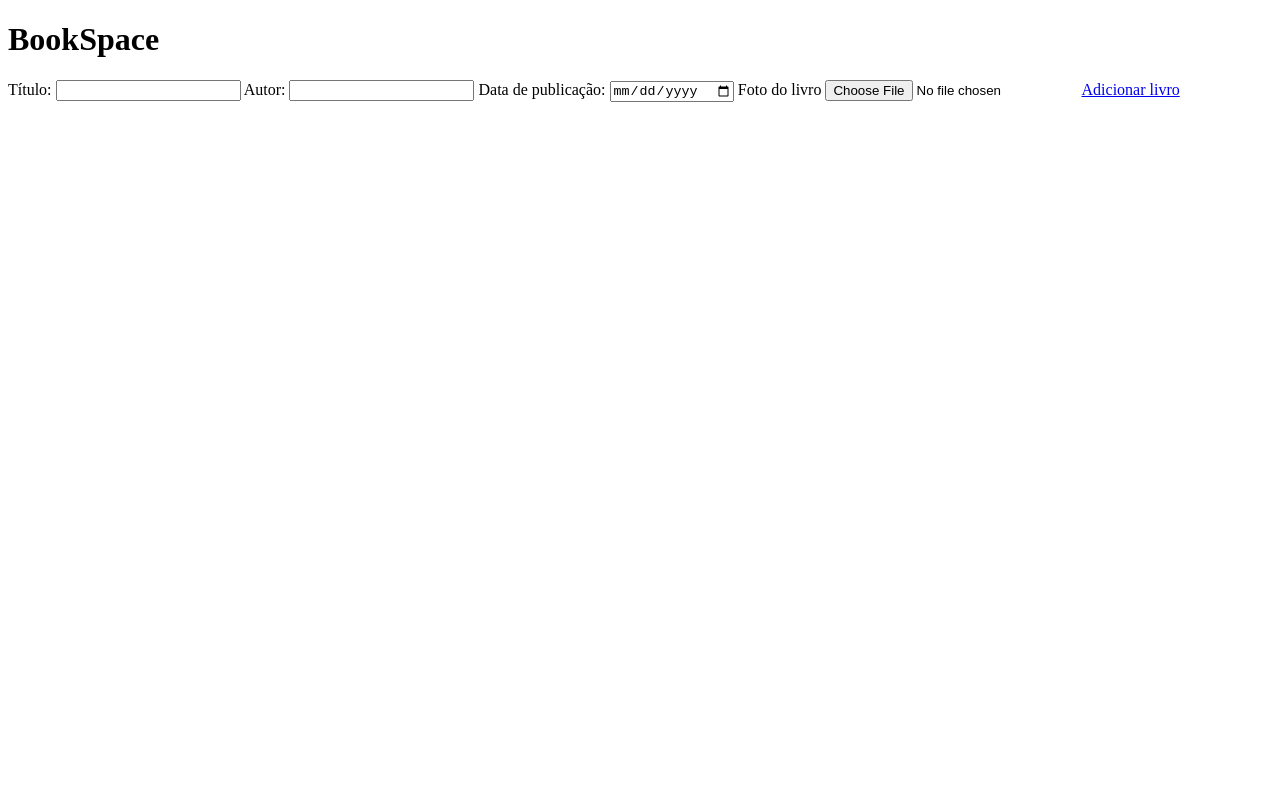
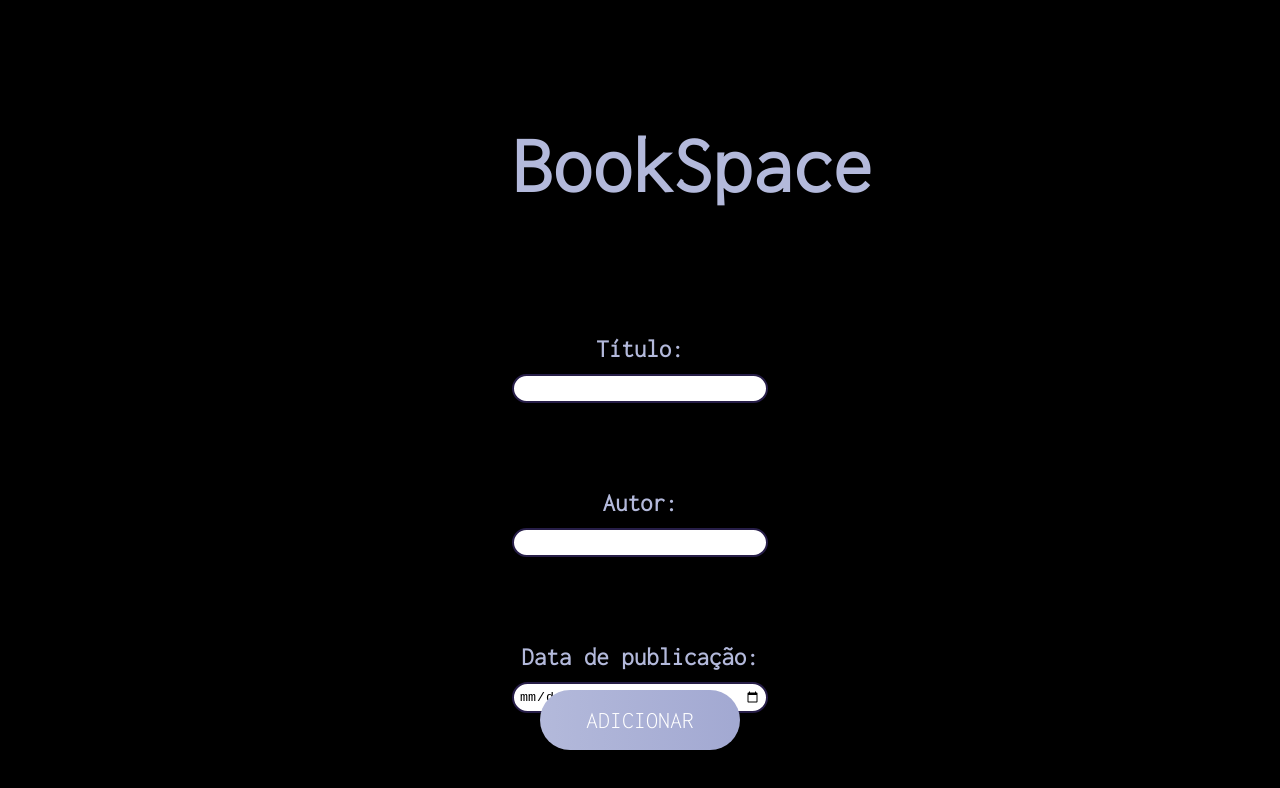
Before and after one commit to jhulialeal/Projeto---BookSpace, a plain HTML site: page index.html in a window 1280 px wide. Drawn offline with Linux system fonts and the light colour scheme.

Commit message:
listagem de livros

```diff
--- a/app.css
+++ /dev/null
@@ -1,93 +0,0 @@
-body {
-    font-family: 'Inconsolata', sans-serif;
-    line-height: 1.6;
-    background-color: #ece2f2;
-    margin: 0;
-    min-height: 100vh;
-    display: flex;
-    flex-direction: column;
-    justify-content: center;
-    align-items: center;
-}
-
-.container {
-    text-align: center;
-    width: 30%;
-}
-
-.content {
-    text-align: center;
-    color: #603870;
-}
-
-form {
-    display: flex;
-    flex-direction: column;
-    margin-bottom: 40px;
-}
-
-form label {
-    margin-top: 10px;
-    font-size: 25px;
-    font-weight: bold;
-}
-
-
-form input {
-    margin-top: 5px;
-    padding: 5px;
-}
-
-form a {
-    margin-top: 10px;
-    background-color: hsl(0, 0%, 100%); /*Cor de fundo do botão*/
-    border: 2px double #43294c;
-    color: #43294c; /* Cor do texto do botão*/
-    padding: 10px 20px; /* Espaçamento interno do botão*/
-    text-align: center; /* Alinhamento do texto do botão*/
-    text-decoration: none; /*Remove o sublinhado do texto do botão*/
-    display: inline-block; /*Exibe um botão como um elemento inline-block*/
-    font-size: 18px; /*Tamanho da fonte do botão*/
-    margin: 10px 1px; /*Margem externa do botão*/
-    cursor: pointer; /*Muda o cursor para um ponteiro quando o mouse estiver sobre o botão*/
-    border-radius: 4px; /*Arredonda os cantos do botão*/
-    font-weight: bold;
-    font-family: 'Inconsolata';
-}
-
-table {
-    width: 100%;
-    border: 1px solid black;
-    border-collapse: collapse;
-}
-
-table th,
-table td {
-    padding: 5px;
-    border: 1px solid black;
-    border-collapse: collapse;
-    text-align: left;
-}
-
-table thead th {
-    background-color: #fafafa;
-    text-transform: uppercase;
-}
-
-
-
-h1 {
-    margin-bottom: 20px;
-    font-size: 80px;
-    color: #603870;
-}
-
-/* Estilização do botão "Adicionar livro" quando o mouse estiver sobre ele */
-#book-form button:disabled {
-    background-color: white; /*Muda a cor de fundo do botão*/
-
-
-}
-.form-estilo {
-    border: 2px double #43294c;
-}
--- a/app.html
+++ b/index.html
@@ -4,21 +4,19 @@
 <head>
     <meta charset="UTF-8">
     <meta name="viewport" content="width=device-width, initial-scale=1.0">
+    <script src="https://www.google.com/books/jsapi.js"></script>
     <title>BookSpace</title>
-    <link rel="stylesheet" href="styles.css">
+    <link rel="stylesheet" href="style1.css">
     <link rel="preconnect" href="https://fonts.googleapis.com">
     <link rel="preconnect" href="https://fonts.gstatic.com" crossorigin>
     <link href="https://fonts.googleapis.com/css2?family=Inconsolata:wght@300&family=Open+Sans:wght@300&display=swap" rel="stylesheet">
 
 
 </head>
-
 <body>
-    <!-- <a href="app2.html">App 2</a> -->
-
-    <div class="container">
+    <div class="container alinhar-body">
         <h1>BookSpace</h1>
-        <div class="content">
+        <div class="content alinhar-body">
             <form id="book-form">
                 <label for="title">Título:</label>
                 <input class="form-estilo" type="text" id="title" required>
@@ -26,10 +24,11 @@
                 <input class="form-estilo" type="text" id="author" required>
                 <label for="isbn">Data de publicação:</label>
                 <input class="form-estilo" type="date" id="isbn" required>
-                <label for = "image">Foto do livro</label>
-                <input type = "file" id = "image" accept = "image/*">
-                <a href="app2.html">Adicionar livro</a>
+                <a href="app2.html">Adicionar</a>
             </form>
+        </div>
+    </div>
 </body>
 
+
 </html>
--- /dev/null
+++ b/style1.css
@@ -0,0 +1,132 @@
+body {
+    font-family: 'Inconsolata', sans-serif;
+    line-height: 1.6;
+    background-color: black;
+    margin: 0;
+    min-height: 100vh;
+    display: flex;
+    flex-direction: column;
+    justify-content: center;
+    align-items: center;
+}
+
+.container {
+    text-align: center;
+    width: 20%;
+}
+
+.content {
+    text-align: center;
+    color: hsl(231, 35%, 78%);
+}
+
+form {
+    display: flex;
+    flex-direction: column;
+    margin-bottom: 40px;
+}
+
+form label {
+    margin-top: 80px;
+    font-size: 25px;
+    font-weight: bold;
+}
+
+
+form input {
+    margin-top: 5px;
+    padding: 5px;
+    border-radius: 30px;
+}
+
+table {
+    width: 100%;
+    border: 1px solid black;
+    border-collapse: collapse;
+}
+
+table th,
+table td {
+    padding: 5px;
+    border: 1px solid black;
+    border-collapse: collapse;
+    text-align: left;
+}
+
+table thead th {
+    background-color: #fafafa;
+    text-transform: uppercase;
+}
+
+
+
+h1 {
+    margin-bottom: 20px;
+    font-size: 80px;
+    color: hsl(231, 35%, 78%);
+}
+
+/* Estilização do botão "Adicionar livro" quando o mouse estiver sobre ele */
+#book-form button:hover {
+    background-color: white; /*Muda a cor de fundo do botão*/
+
+
+}
+.form-estilo {
+    border: 2px double #271e48;
+}
+
+a {
+    position: absolute;
+    top: 90%;
+    left: 50%;
+    transform: translate(-50%, -50%); /*Realiza um deslocamento de 50% para esquerda e para cima*/
+    width: 200px; /*Define a largura do elemento*/
+    height: 60px; /*Define a altura do elemento */
+    text-align: center;
+    line-height: 60px; /*Define a altura da linha igual a altura do elemento, centralizando verticalmente o texto */
+    color: #ffff; /*Cor do texto*/
+    font-size: 24px;
+    text-transform: uppercase;
+    text-decoration: none;
+    font-family: 'Inconsolata';
+    box-sizing: border-box;
+    background: linear-gradient(90deg,  hsl(231, 35%, 78%), #9198c9, #3b395b);
+    background-size: 400%;
+    border-radius: 30px; /*Arredonda as bordas*/
+    z-index: 1;
+  }
+  a:hover {
+    animation: animate 8s linear infinite;
+  }
+  @keyframes animate {
+    0% {
+      background-position: 0%; /*Posição inicial do gradiente*/
+    }
+    100% {
+      background-position: 400%; /*Posição final do gradiente*/
+    }
+  }
+  a:before {
+    content: ""; /*Define a posição do pseudoelemento como vazio*/
+    position: absolute;
+    top: -5px;
+    left: -5px;
+    right: -5px;
+    bottom: -5px;
+    z-index: -1;
+    background: linear-gradient(45deg, #E2E4F6, #B47978, #02111B); /*Gradiente linear de cores para fundo do pseudoelemento */
+    background-size: 400%;
+    border-radius: 40px;
+    opacity: 0;
+    transition: 0.5%;
+  }
+  a:hover:before {
+    filter: blur(20px); /*Desfoque*/
+    opacity: 1;
+    animation: animate 8s linear infinite;
+  }
+
+.alinhar-body {
+    align-items: baseline
+}
--- /dev/null
+++ b/style2.css
@@ -0,0 +1,54 @@
+body {
+    font-family: 'Inconsolata';
+    line-height: 1.6;
+    background-color: white;
+    margin: 0;
+    display: flex;
+    justify-content: center;
+    align-items: flex-start;
+    pa
+}
+
+.container {
+    display: flex;
+    flex-direction: column;
+    align-items: center;
+    width: 100%;
+}
+
+.titulo {
+    display: flex;
+    justify-content: center;
+    align-items: flex-start;
+    margin-top: 20px;
+    width: 100%;
+}
+.titulo-pagina {
+    font-family: 'Inconsolata', sans-serif;
+    text-align: center;
+    color: hsl(231, 35%, 78%);
+    width: 100%;
+}
+
+.table-element {
+    font-size: 20px;
+    margin-bottom: 80px;
+    margin-top: 100px;
+    color: hsl(231, 35%, 78%);
+    text-align: center;
+}
+.table-element th {
+    width: 150px;
+}
+
+#book-list {
+    margin-top: 50px;
+    margin-left: auto;
+    margin-right: auto;
+}
+#book-list th:nth-child(2),
+#book-list td:nth-child(2),
+#book-list th:nth-child(3),
+#book-list td:nth-child(3) {
+    width: 150px;
+}
```
Also changed, not shown: app2.html (deleted, +0 -33 lines), biblioteca-projeto.js (+20 -0 lines), lista_livros.html (added, +42 -0 lines), app2.css (deleted).
